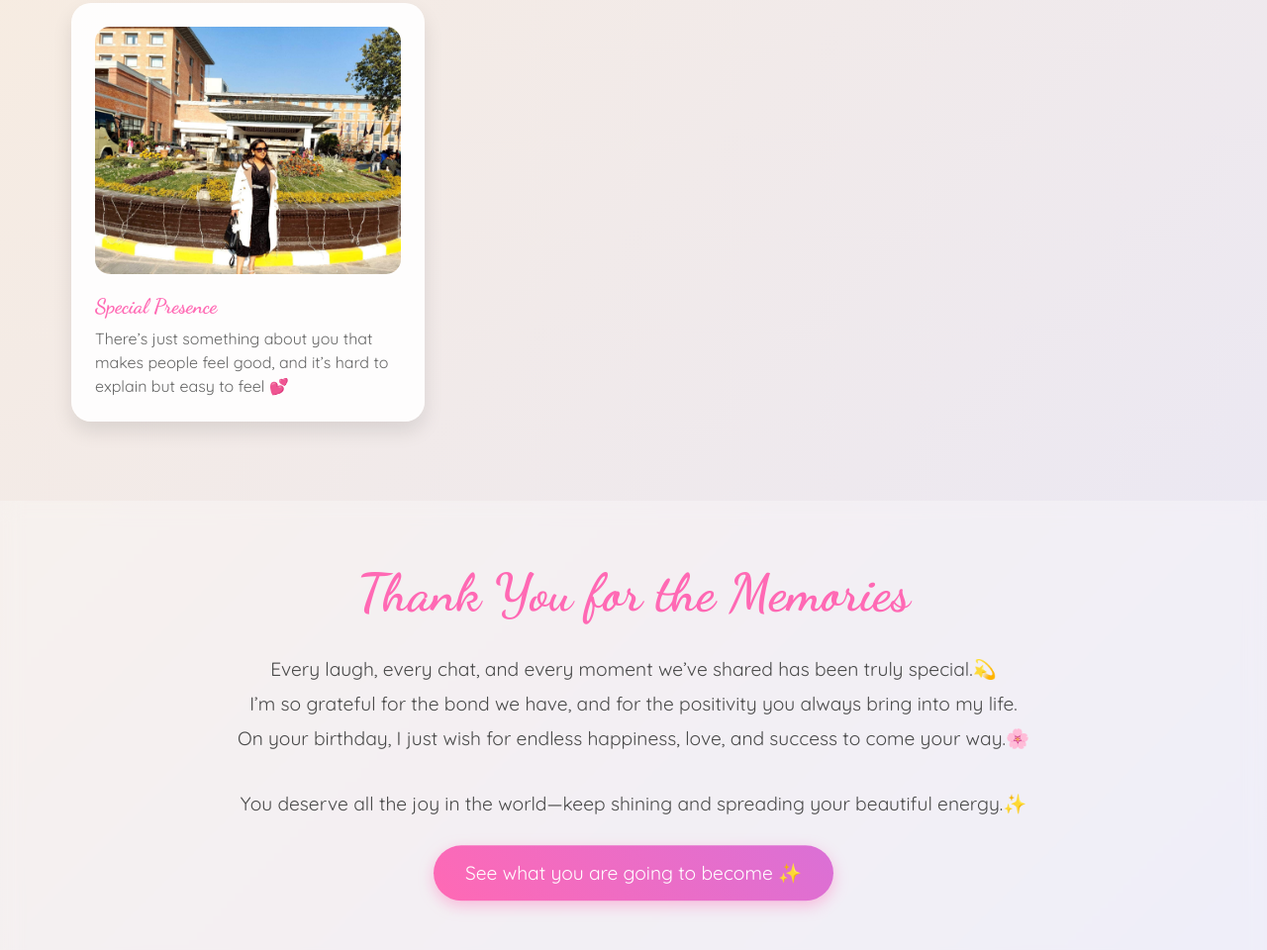
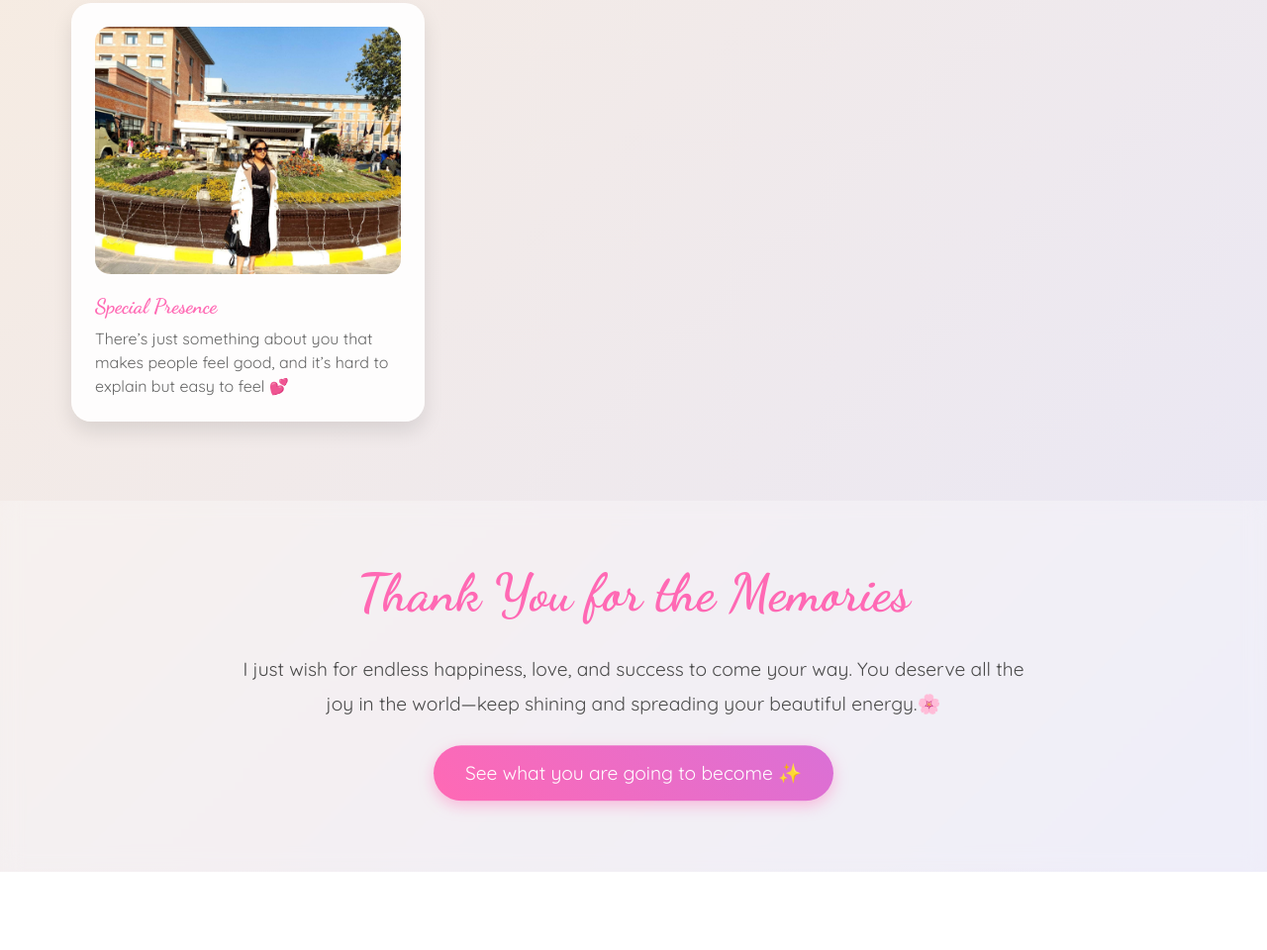
Before and after one commit to MayaKoTokari/MayaKoTokari.github.io, a plain HTML site: page last.html in a window 1280 px wide. Shown: the part 1732-2692 px from the top of the page at 99% size. After the commit the page ends 2613 px from the top, so only its background shows below. Drawn offline with nearby package versions, Linux system fonts and the light colour scheme.

Commit message:
Update last.html

```diff
--- a/last.html
+++ b/last.html
@@ -440,11 +440,7 @@
 
     <section class="final-message">
         <h2>Thank You for the Memories</h2>
-        <p>Every laugh, every chat, and every moment we’ve shared has been truly special.💫<br>
-            I’m so grateful for the bond we have, and for the positivity you always bring into my life.<br>
-            On your birthday, I just wish for endless happiness, love, and success to come your way.🌸</p>
-        <p>You deserve all the joy in the world—keep shining and spreading your beautiful energy.✨</p>
-
+        <p>I just wish for endless happiness, love, and success to come your way. You deserve all the joy in the world—keep shining and spreading your beautiful energy.🌸</p>
         <a href="javascript:void(0)" class="goodbye-btn" onclick="goToFuture()">See what you are going to become ✨
         </a>
 
```
